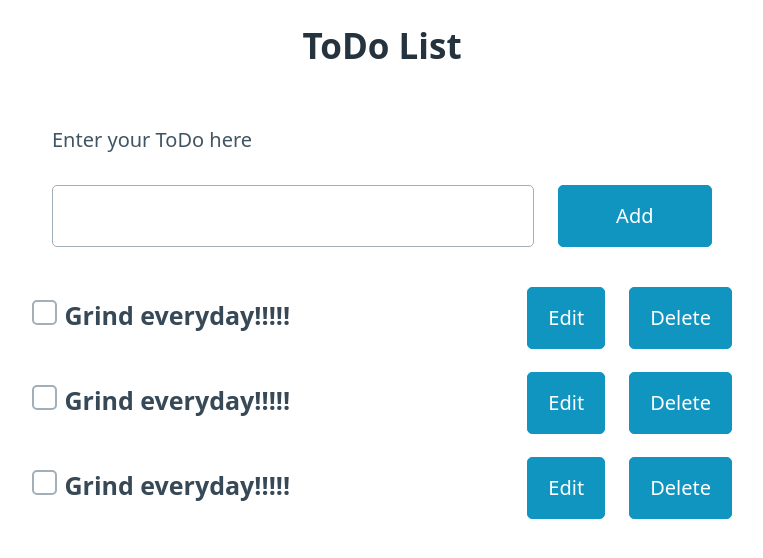
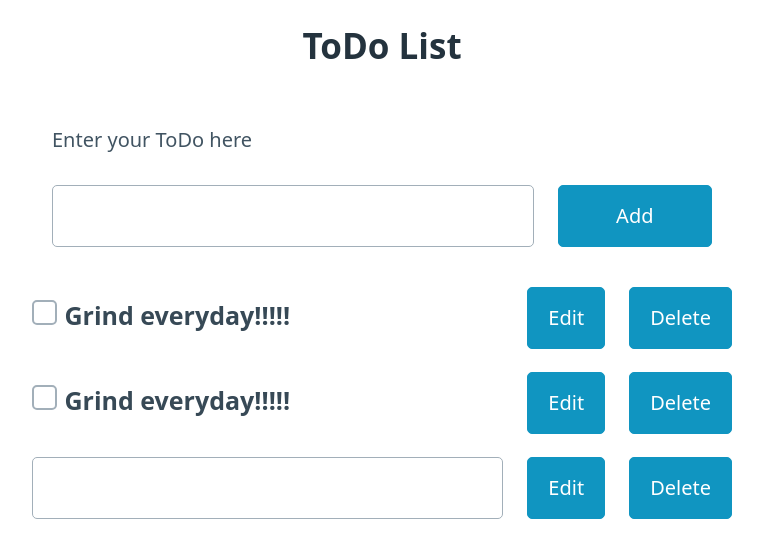
Before and after one commit to JackJUson/todo-svelte, a SvelteKit app: page / in a window 1280 px wide. Shown: the top 558 px of the page, without its empty margins (258-1021 px from the left). Built offline with nearby package versions, Linux system fonts and the light colour scheme.

Commit message:
Add editing condition to show text input or todo list item

```diff
--- a/src/routes/+page.svelte
+++ b/src/routes/+page.svelte
@@ -1,5 +1,5 @@
 <script>
-	let toDoList = [1,2,{ content: 'Grind or go home!', editing: false, checked: false }]; // Arry of ToDos
+	let toDoList = [1, 2, { content: 'Grind or go home!', editing: true, checked: true }]; // Arry of ToDos
 </script>
 
 <svelte:head>
@@ -19,10 +19,14 @@
 <!-- ToDo List Item -->
 {#each toDoList as toDo, i}
 	<div style="display: flex; align-items: baseline; width: 700px; margin: 0 auto;">
-		<input type="checkbox" />
-		<h4 style="flex-grow: 1">Grind everyday!!!!!</h4>
+		{#if toDo.editing}
+			<input type="text" />
+		{:else}
+			<input type="checkbox" bind:checked={toDo.checked} />
+			<h4 style="flex-grow: 1">Grind everyday!!!!!</h4>
+		{/if}
 		<div style="display: flex;">
-			<button>Edit</button>
+			<button style="margin-left: 24px;">Edit</button>
 			<button style="margin-left: 24px;">Delete</button>
 		</div>
 	</div>
```
